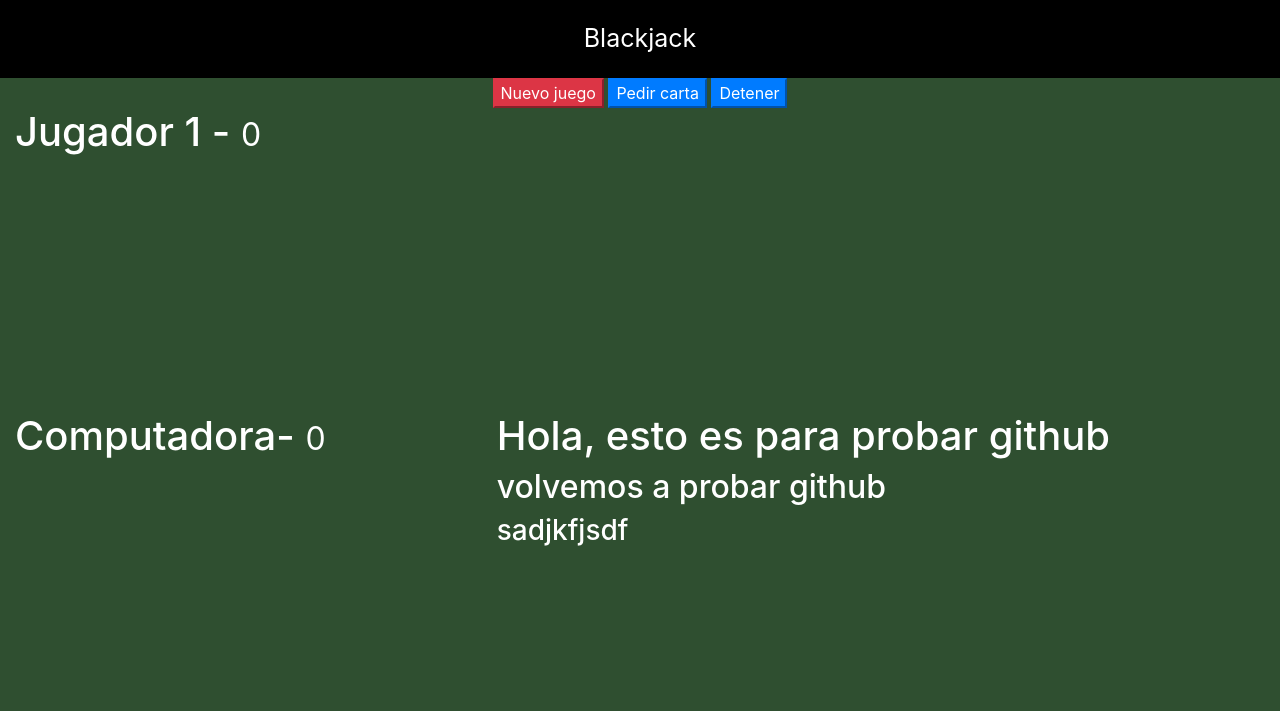
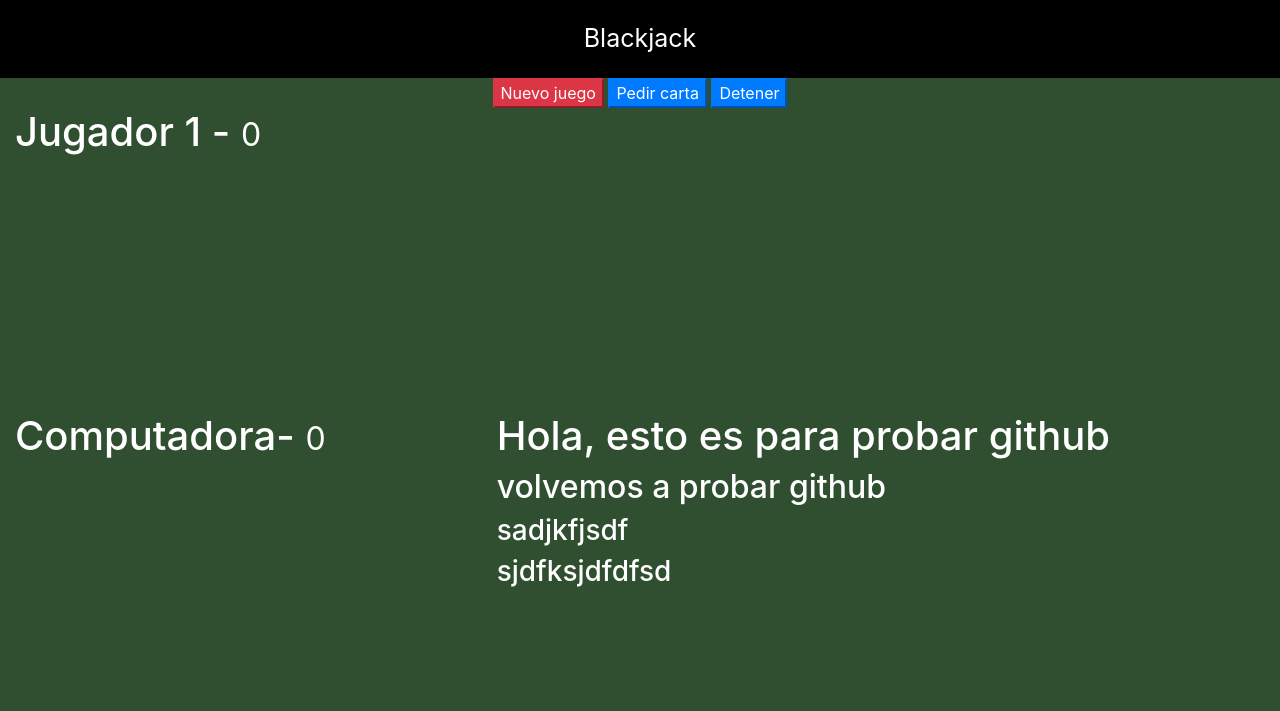
Before and after one commit to emmanuelCajas/devtalles-curso-js, a plain HTML site: page index.html in a window 1280 px wide. Drawn offline with nearby package versions, Linux system fonts and the light colour scheme.

Commit message:
jdsjfksa

```diff
--- a/index.html
+++ b/index.html
@@ -55,6 +55,7 @@
             <h1>Hola, esto es para probar github</h1>
             <h2>volvemos a probar github</h2>
             <h3>sadjkfjsdf</h3>
+            <h3>sjdfksjdfdfsd</h3>
 
         </div>
 
```
